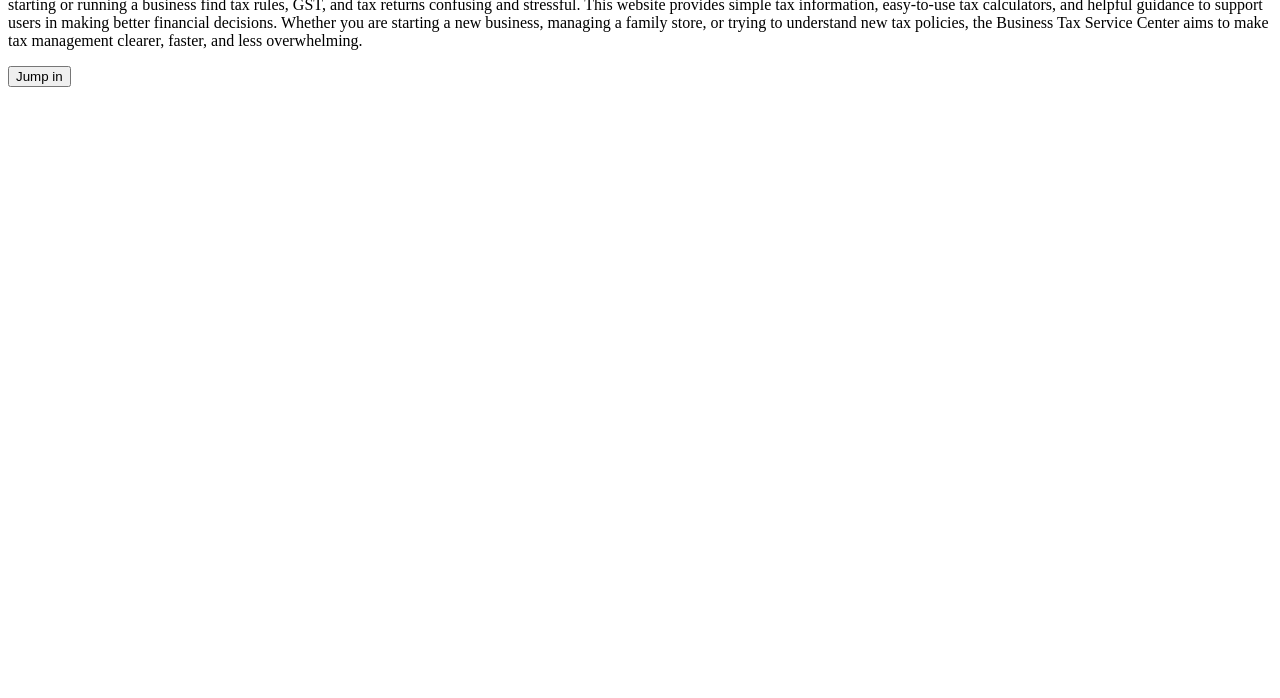
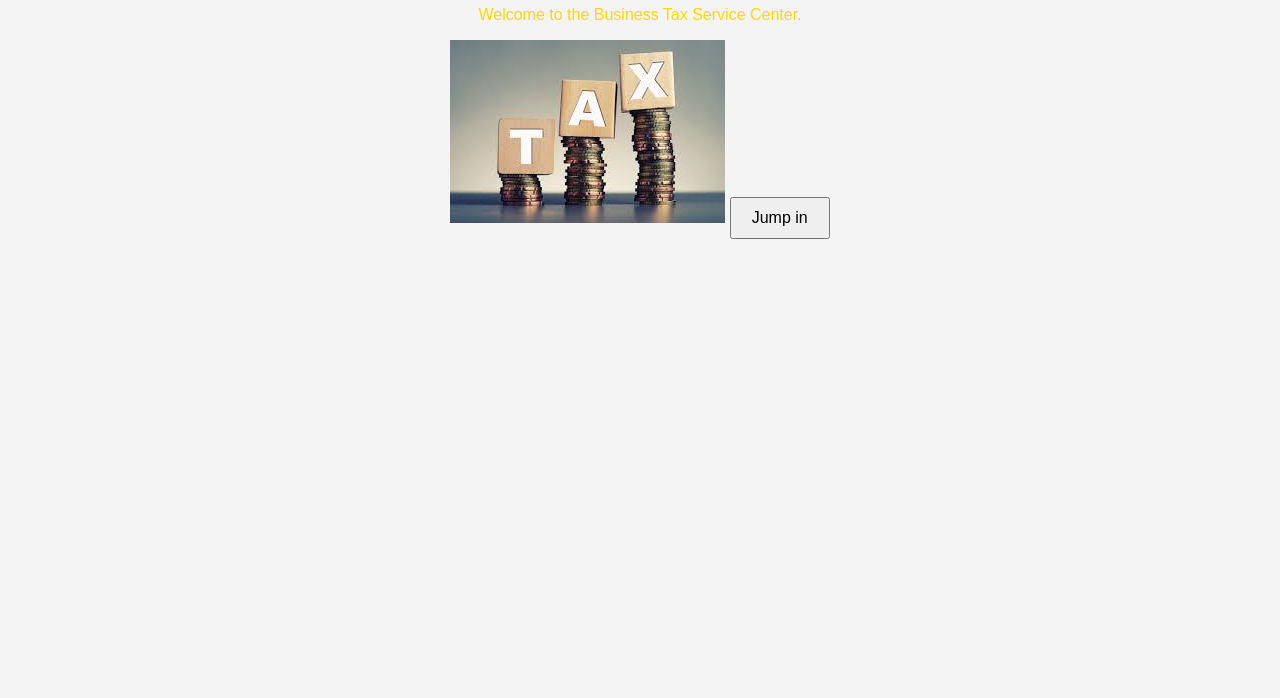
Before and after one commit to JNTC98/Tax-Tracker, a plain HTML site: page Structure/main.html in a window 1280 px wide. Shown: the part 102-800 px from the top of the page. Drawn offline with Linux system fonts and the light colour scheme.

Commit message:
general update

```diff
--- a/Appearance/styles.css
+++ b/Appearance/styles.css
@@ -14,3 +14,8 @@ button {
     font-size: 16px;
     cursor: pointer;
 }
+
+.message {
+    color: gold;
+    font-size: medium;
+}
--- a/Structure/main.html
+++ b/Structure/main.html
@@ -3,16 +3,15 @@
 <head>
     <meta charset="UTF-8">
     <meta name="viewport" content="width=device-width, initial-scale=1.0">
-    <title>My Test Site</title>
-    <link rel="stylesheet" href="style.css">
+    <title>tax solution</title>
+    <link rel="stylesheet" href="../Appearance/styles.css">
 </head>
 <body>
  <div class="starter">
     <h1>Welcome to Tax Solution</h1>
-    <p id="message">Welcome to the Business Tax Service Center, a website designed to help small business owners, entrepreneurs, and family businesses understand and manage their taxes more easily. Many people starting or running a business find tax rules, GST, and tax returns confusing and stressful. This website provides simple tax information, easy-to-use tax calculators, and helpful guidance to support users in making better financial decisions. Whether you are starting a new business, managing a family store, or trying to understand new tax policies, the Business Tax Service Center aims to make tax management clearer, faster, and less overwhelming.</p>
-
+    <p id="message" class="message">Welcome to the Business Tax Service Center.</p>
+    <img src="../Images and icons/main-page-photo.jpg" alt="Main_Page_Photo">
     <button onclick="changeText()">Jump in</button>
- </div>
-    <script src="script.js"></script>
+    <script src="../Logic/script.js" defer></script>
 </body>
 </html>
```
Also changed, not shown: Images and icons/main-page-photo.jpg (added).
